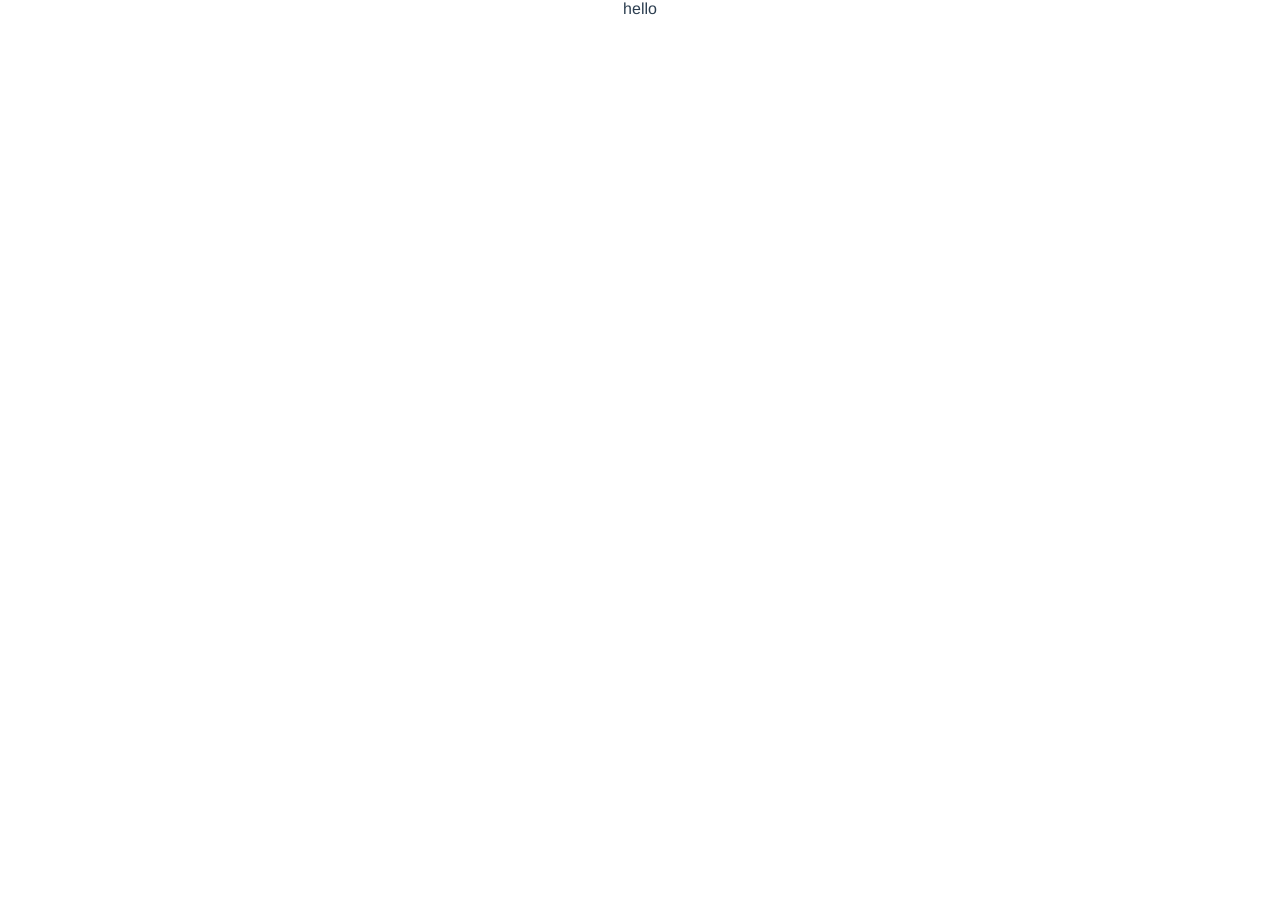
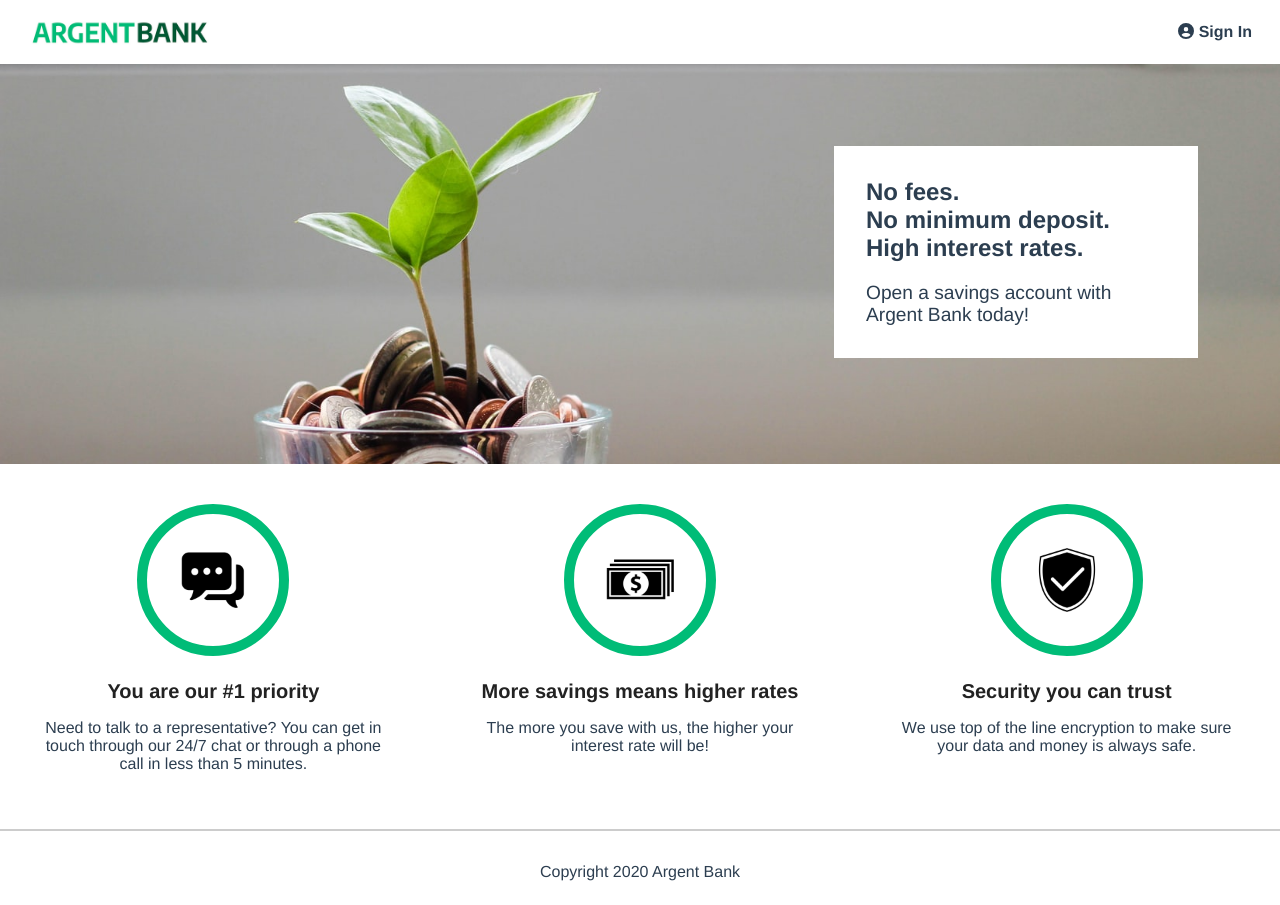
Before and after one commit to CamilleStagiaire/Argent_bank, a React (Create React App) app: page / in a window 1280 px wide. Before the commit the page ends 800 px from the top, so only its background shows below. Built offline with nearby package versions, Linux system fonts and the light colour scheme.

Commit message:
page Home

```diff
--- a/package.json
+++ b/package.json
@@ -3,6 +3,9 @@
   "version": "0.1.0",
   "private": true,
   "dependencies": {
+    "@fortawesome/fontawesome-svg-core": "^6.4.2",
+    "@fortawesome/free-solid-svg-icons": "^6.4.2",
+    "@fortawesome/react-fontawesome": "^0.2.0",
     "@reduxjs/toolkit": "^1.9.7",
     "@testing-library/jest-dom": "^5.17.0",
     "@testing-library/react": "^13.4.0",
--- a/public/index.html
+++ b/public/index.html
@@ -15,8 +15,6 @@
       user's mobile device or desktop. See https://developers.google.com/web/fundamentals/web-app-manifest/
     -->
     <link rel="manifest" href="%PUBLIC_URL%/manifest.json" />
-    <link rel="stylesheet" href="https://stackpath.bootstrapcdn.com/font-awesome/4.7.0/css/font-awesome.min.css"
-    />
     <!--
       Notice the use of %PUBLIC_URL% in the tags above.
       It will be replaced with the URL of the `public` folder during the build.
--- a/src/App.jsx
+++ b/src/App.jsx
@@ -1,10 +1,18 @@
+import { BrowserRouter as Router, Routes, Route } from 'react-router-dom';
+import Header from './components/Header';
+import Home from './pages/Home';
+import Footer from './components/Footer';
+
 function App() {
   return (
-    <div className="App">
-      <header className="App-header">
-       hello
-      </header>
-    </div>
+    <Router>
+     <Header />
+      <Routes>
+        <Route path="/" element={<Home/>} />
+
+      </Routes>
+      <Footer />
+    </Router>
   );
 }
 
--- /dev/null
+++ b/src/components/Features/index.jsx
@@ -0,0 +1,42 @@
+// Importer les images en haut de votre fichier
+import iconChat from '../../assets/icon-chat.png';
+import iconMoney from '../../assets/icon-money.png';
+import iconSecurity from '../../assets/icon-security.png';
+
+const Features = () => {
+  const featuresData = [
+    {
+      icon: iconChat,
+      iconAlt: 'Chat Icon',
+      title: 'You are our #1 priority',
+      description: 'Need to talk to a representative? You can get in touch through our 24/7 chat or through a phone call in less than 5 minutes.'
+    },
+    {
+      icon: iconMoney,
+      iconAlt: 'Money Icon',
+      title: 'More savings means higher rates',
+      description: 'The more you save with us, the higher your interest rate will be!'
+    },
+    {
+      icon: iconSecurity,
+      iconAlt: 'Security Icon',
+      title: 'Security you can trust',
+      description: 'We use top of the line encryption to make sure your data and money is always safe.'
+    }
+  ];
+
+  return (
+    <section className="features">
+      <h2 className="sr-only">Features</h2>
+      {featuresData.map((feature, index) => (
+        <div key={index} className="feature-item">
+          <img src={feature.icon} alt={feature.iconAlt} className="feature-icon" />
+          <h3 className="feature-item-title">{feature.title}</h3>
+          <p>{feature.description}</p>
+        </div>
+      ))}
+    </section>
+  );
+}
+
+export default Features;
--- /dev/null
+++ b/src/components/Footer/index.jsx
@@ -0,0 +1,13 @@
+/**
+ * Footer
+ * @returns {React.Element}
+ */
+const Footer = () => {
+  return (
+    <footer className="footer">
+      <p className="footer-text">Copyright 2020 Argent Bank</p>
+    </footer>
+  );
+};
+
+export default Footer;
--- /dev/null
+++ b/src/components/Header/index.jsx
@@ -0,0 +1,27 @@
+import React from 'react';
+import { Link } from 'react-router-dom';
+import logo from '../../assets/argentBankLogo.png';
+import { FontAwesomeIcon } from '@fortawesome/react-fontawesome';
+import { faUserCircle } from '@fortawesome/free-solid-svg-icons';
+
+/**
+ * Header
+ * @returns {React.Element}
+ */
+const Header = () => {
+  return (
+    <nav className="main-nav">
+        <Link className="main-nav-logo" to="/" aria-label="Argent Bank Home">
+            <img className="main-nav-logo-image" src={logo} alt="Argent Bank Logo" />
+            <h1 className="sr-only">Argent Bank</h1>
+        </Link>
+        <div>
+            <Link className="main-nav-item" to="/sign-in" aria-label="Sign in">
+                <FontAwesomeIcon icon={faUserCircle} /> Sign In
+            </Link>
+        </div>
+    </nav>
+  );
+};
+
+export default Header;
--- /dev/null
+++ b/src/pages/Home/index.jsx
@@ -0,0 +1,19 @@
+import Features from '../../components/Features';
+
+function Home() {
+  return (
+    <main>
+      <div className="hero">
+        <section className="hero-content">
+          <h2 className="sr-only">Promoted Content</h2>
+          <p className="subtitle">No fees.</p>
+          <p className="subtitle">No minimum deposit.</p>
+          <p className="subtitle">High interest rates.</p>
+          <p className="text">Open a savings account with Argent Bank today!</p>
+        </section>
+      </div>
+        <Features />
+    </main>
+  );
+}
+export default Home;
```
Also changed, not shown: 2 other files (tests, documents, lock files or other folders).
